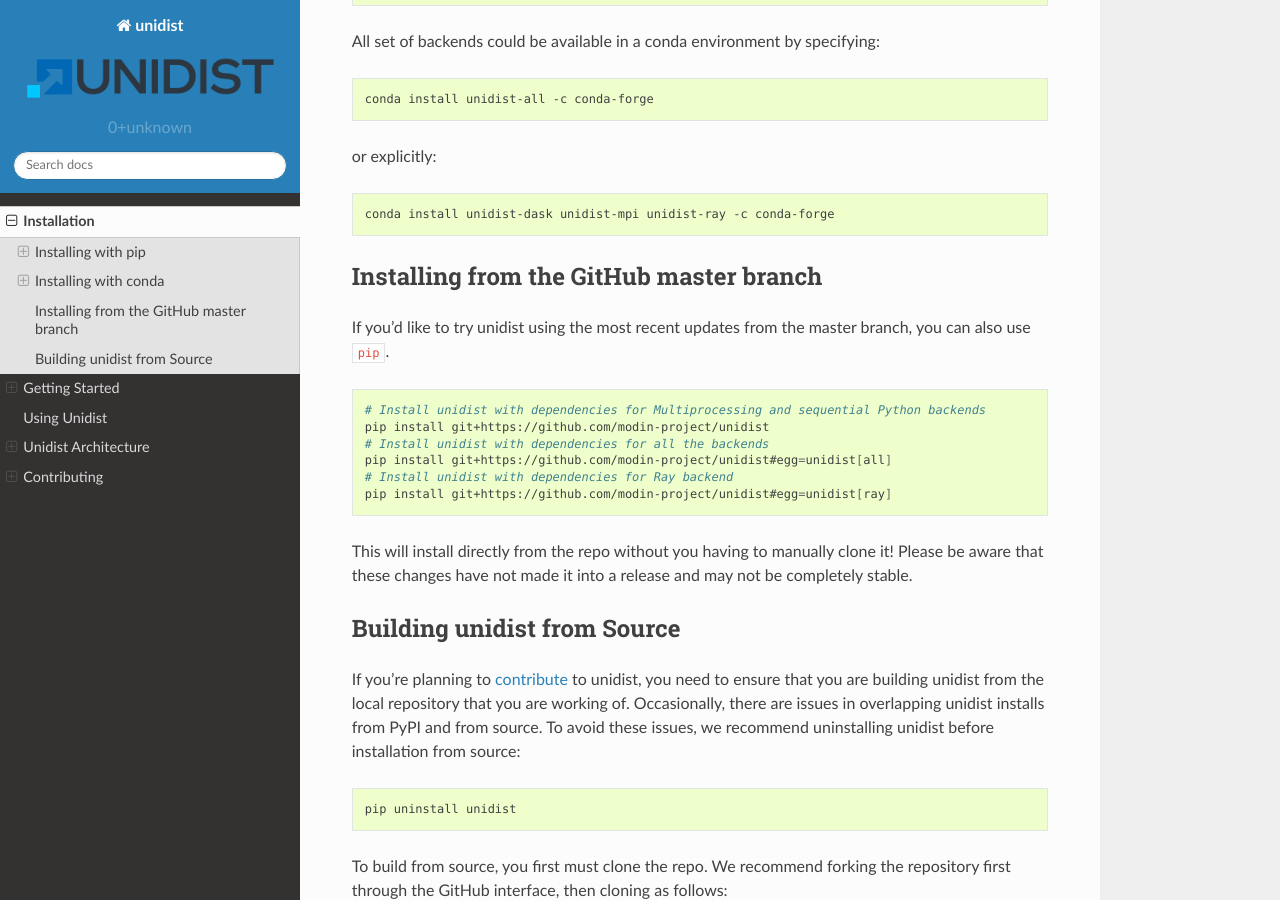
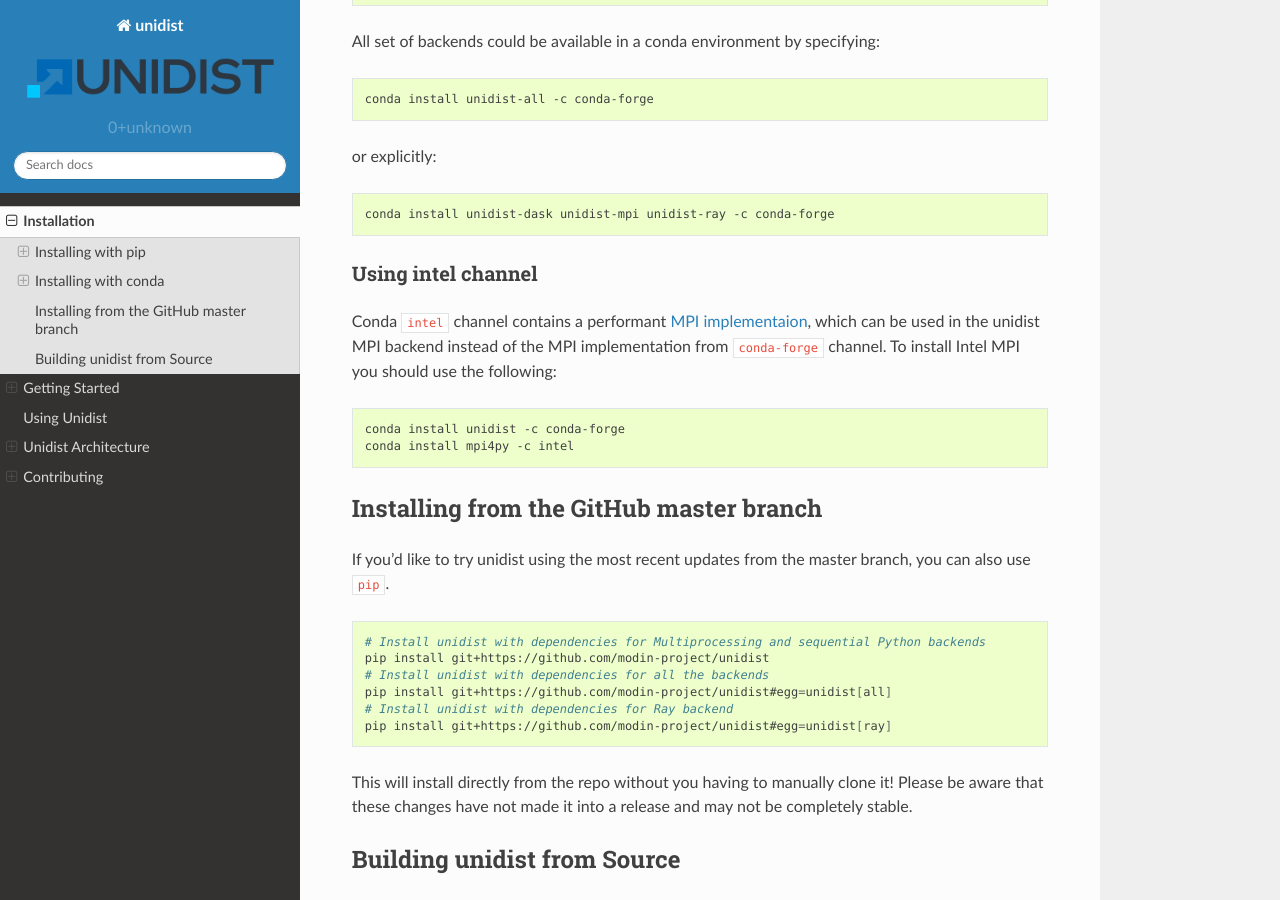
Before and after one commit to modin-project/unidist, a Sphinx documentation site: the page built from docs/installation.rst, in a window 1280 px wide and 900 px high, scrolled down 1609 px. Built offline with Sphinx 7.4.7 and the Read the Docs theme 2.0.0, drawn with Linux system fonts in a browser that asks for light colours.

Commit message:
DOCS-#207: Add a doc section regarding installation of Intel MPI (#208)
Signed-off-by: Igoshev, Iaroslav <iaroslav.igoshev@intel.com>

```diff
--- a/docs/installation.rst
+++ b/docs/installation.rst
@@ -94,6 +94,18 @@ or explicitly:
 
   conda install unidist-dask unidist-mpi unidist-ray -c conda-forge
 
+Using intel channel
+"""""""""""""""""""
+
+Conda ``intel`` channel contains a performant `MPI implementaion <https://anaconda.org/intel/mpi4py>`_,
+which can be used in the unidist MPI backend instead of the MPI implementation from ``conda-forge`` channel.
+To install Intel MPI you should use the following:
+
+.. code-block:: bash
+
+  conda install unidist -c conda-forge
+  conda install mpi4py -c intel
+
 Installing from the GitHub master branch
 ''''''''''''''''''''''''''''''''''''''''
 
--- a/docs/using_unidist/unidist_on_mpi.rst
+++ b/docs/using_unidist/unidist_on_mpi.rst
@@ -62,6 +62,8 @@ without using ``mpiexec`` command so you can run unidist on Intel MPI just with:
 .. code-block:: bash
 
     $ python script.py
+
+Refer to ``Using intel channel`` section of :doc:`Installation </installation>` page on how to install Intel MPI implementation to use it with unidist.
 
 SMPD model
 ----------
```
